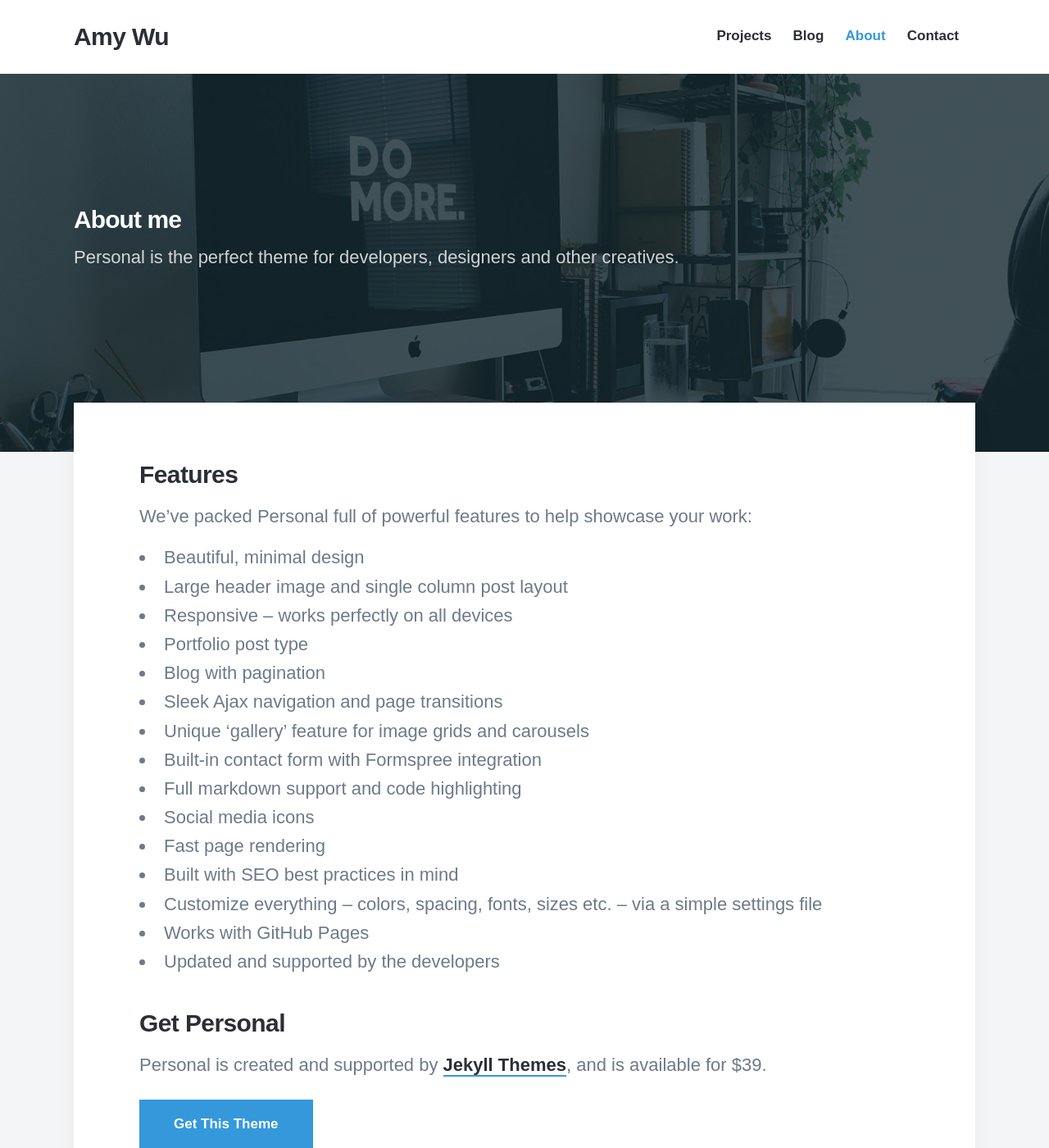
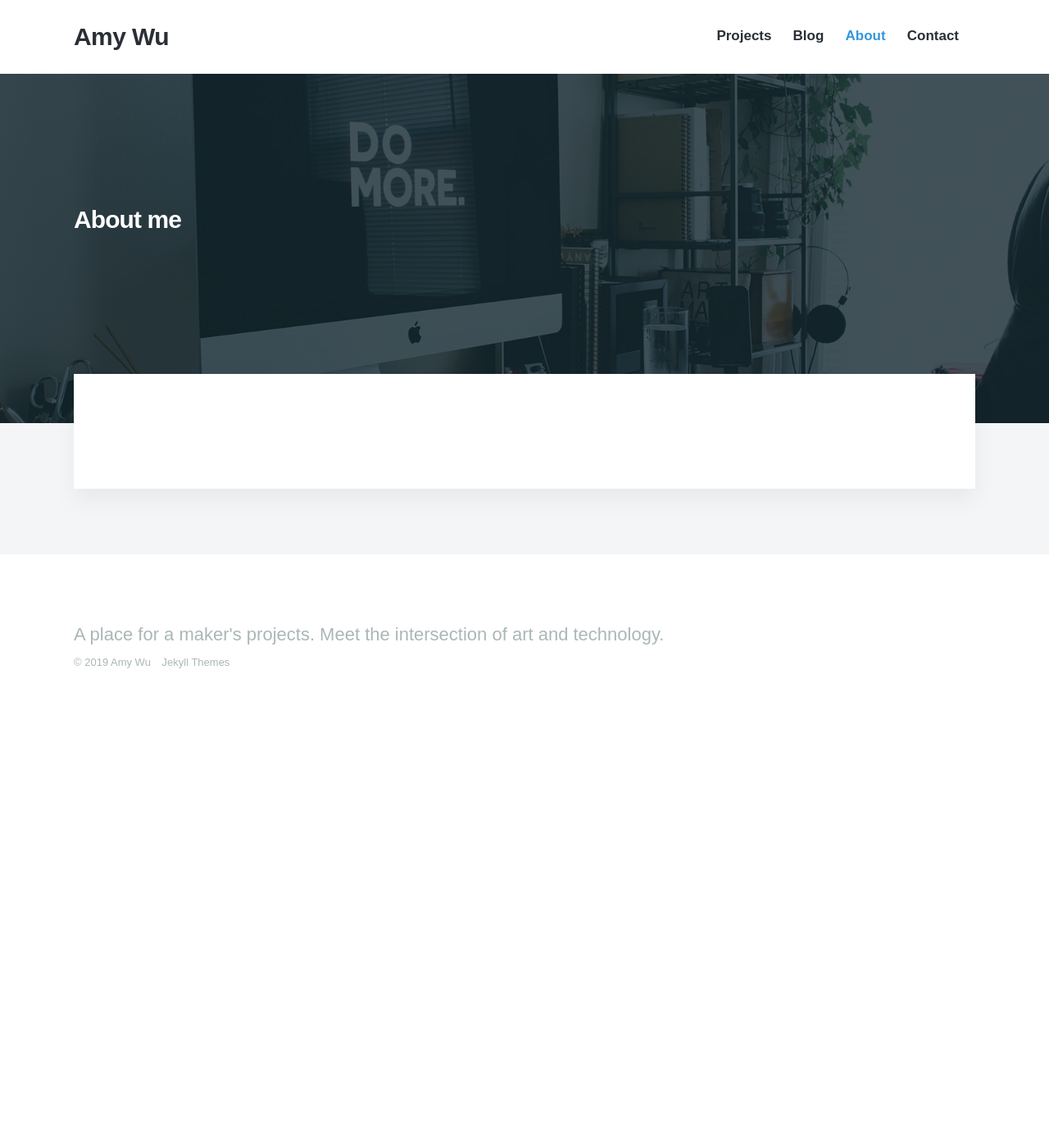
Before and after one commit to amymuwu/website3.0, a Jekyll site: the page built from _pages/about.md, in a window 1280 px wide and 1400 px high. Shown: the whole window at 82% size. Built offline with Jekyll 4.4.1, drawn with Linux system fonts in a browser that asks for light colours; nearby versions of some CDN libraries; some web fonts are replaced.

Commit message:
Update about.md

```diff
--- a/_pages/about.md
+++ b/_pages/about.md
@@ -1,32 +1,6 @@
 ---
 title: About me
-subtitle: Personal is the perfect theme for developers, designers and other creatives.
-description: Personal is the perfect theme for developers, designers and other creatives.
+subtitle:
+description:
 featured_image: /images/demo/about.jpg
 ---
-
-## Features
-
-We've packed Personal full of powerful features to help showcase your work:
-
-* Beautiful, minimal design
-* Large header image and single column post layout
-* Responsive – works perfectly on all devices
-* Portfolio post type
-* Blog with pagination
-* Sleek Ajax navigation and page transitions
-* Unique 'gallery' feature for image grids and carousels
-* Built-in contact form with Formspree integration
-* Full markdown support and code highlighting
-* Social media icons
-* Fast page rendering
-* Built with SEO best practices in mind
-* Customize everything – colors, spacing, fonts, sizes etc. – via a simple settings file
-* Works with GitHub Pages
-* Updated and supported by the developers
-
-## Get Personal
-
-Personal is created and supported by [Jekyll Themes](https://jekyllthemes.io), and is available for $39.
-
-<a href="https://jekyllthemes.io/theme/personal-website-jekyll-theme" class="button button--large">Get This Theme</a>
```
